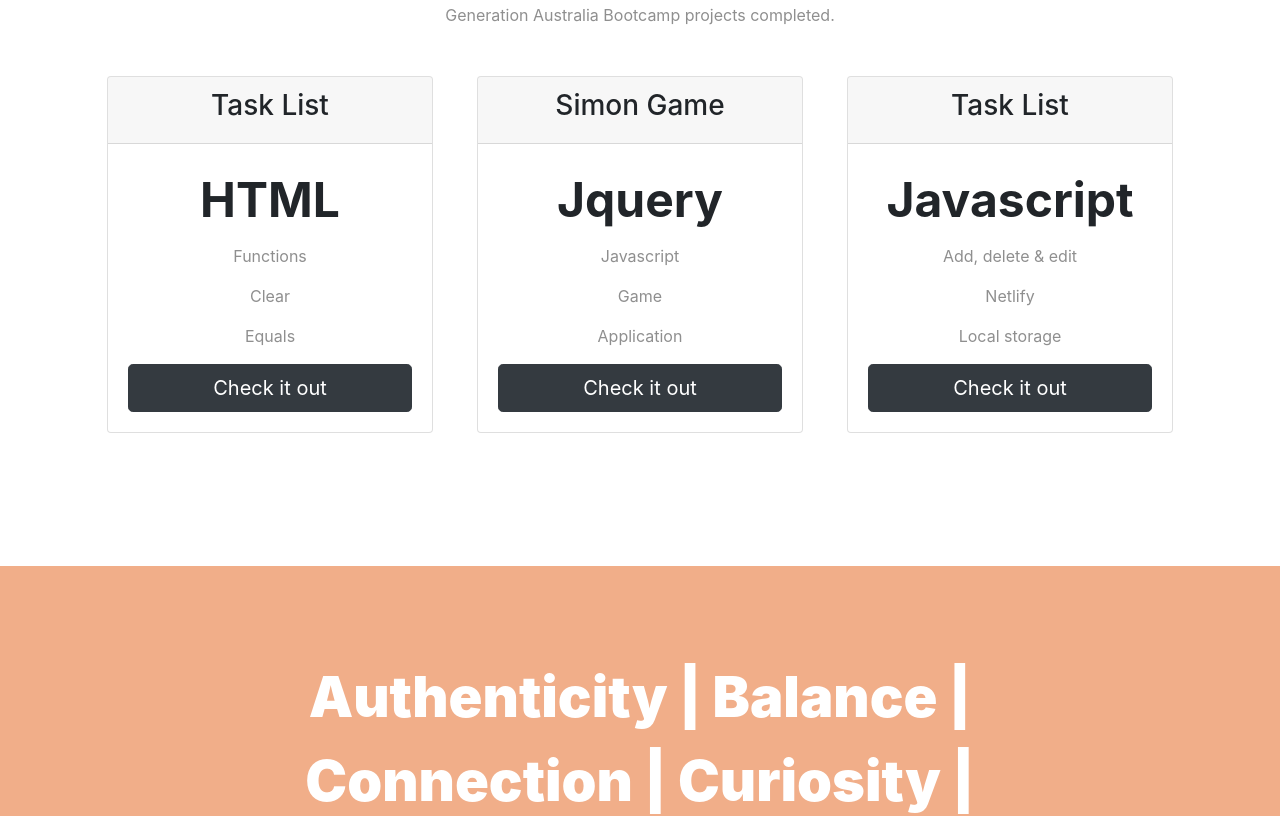
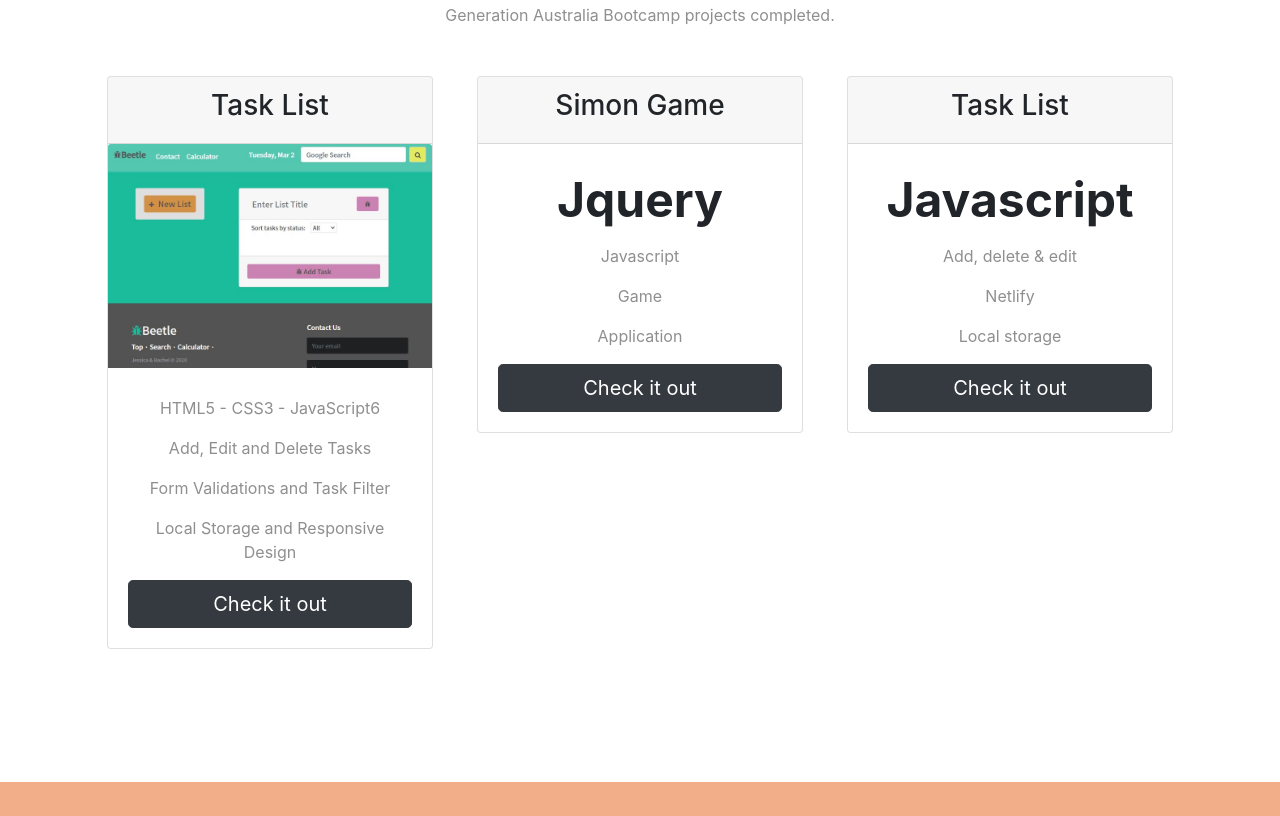
Before and after one commit to RachelUberti/myWebsite, a plain HTML site: page index.html in a window 1280 px wide. Shown: the part 1986-2802 px from the top of the page. Drawn offline with nearby package versions, Linux system fonts and the light colour scheme.

Commit message:
location quote

```diff
--- a/index.html
+++ b/index.html
@@ -146,12 +146,19 @@
      <div class="card-header">
       <h3>Task List</h3>
     </div>
+    <a href="https://github.com/RachelUberti/TaskList" target="_blank">
+    <img class="card-img-top" src="Beetle.JPG" alt="Beetle Task List">
+  </a>
     <div class="card-body">
-      <h2 class="project-text">HTML</h2>
-      <p>Functions</p>
-      <p>Clear</p>
-      <p>Equals</p>
+      <h2 class="project-text"></h2>
+
+      <p>HTML5 - CSS3 - JavaScript6</p>
+      <p>Add, Edit and Delete Tasks</p>
+      <p>Form Validations and Task Filter</p>
+      <p>Local Storage and Responsive Design</p>
+      <a href="https://beetle-tasklist.netlify.app/" target="_blank">
       <button class="btn btn-lg btn-block btn-dark type="button">Check it out</button>
+    </a>
     </div>
   </div>
 </div>
@@ -208,7 +215,7 @@
 <em>-Me</em>
 </div>
 <div class="carousel-item container-fluid">
-  <h2 class="testimonial-text">Melbourne, AUSTRALIA</h2>
+  <h2 class="testimonial-text">I live in Melbourne, AUSTRALIA (although, I am also happy to work remotely)</h2>
   <img class="testimonial-image" src="desk.jpg" alt="A desk with computer">
   <em>Location</em>
   </div>
@@ -242,13 +249,10 @@
 
     <footer class="white-section" id="footer">
       <div class="container-fluid">
-
-        <a href="https://www.instagram.com/melbournia" target="_blank">
-      <i class="social-icon fab fa-instagram fa-3x"></i>
-      </a>
         <a href="mailto:rachel.uberti@gmail.com" target="_blank">
       <i class="social-icon fas fa-envelope fa-3x"></i>
       </a>
+      <p>Any further questions, send me an email.</p>
       <p>© Copyright 2021 Rachel Uberti</p>
     </div>
 
```
Also changed, not shown: Beetle.JPG (added).
